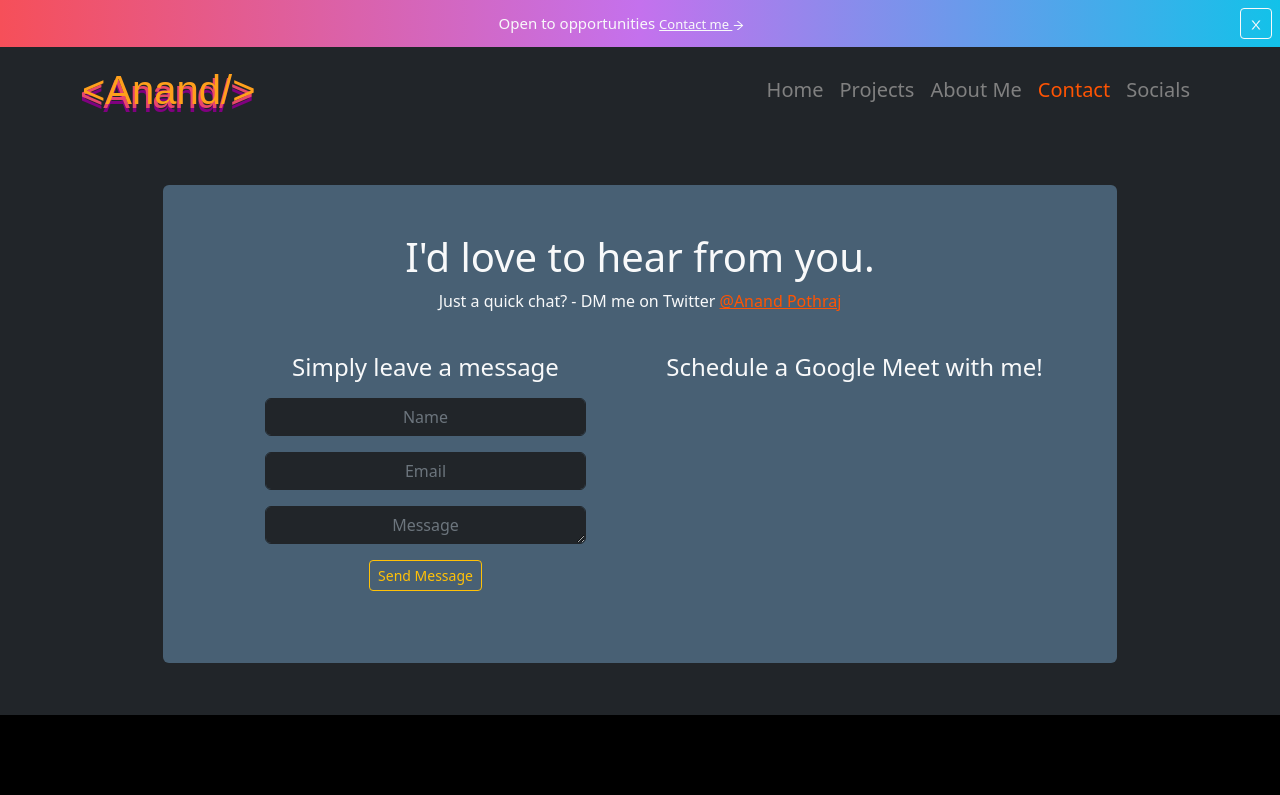
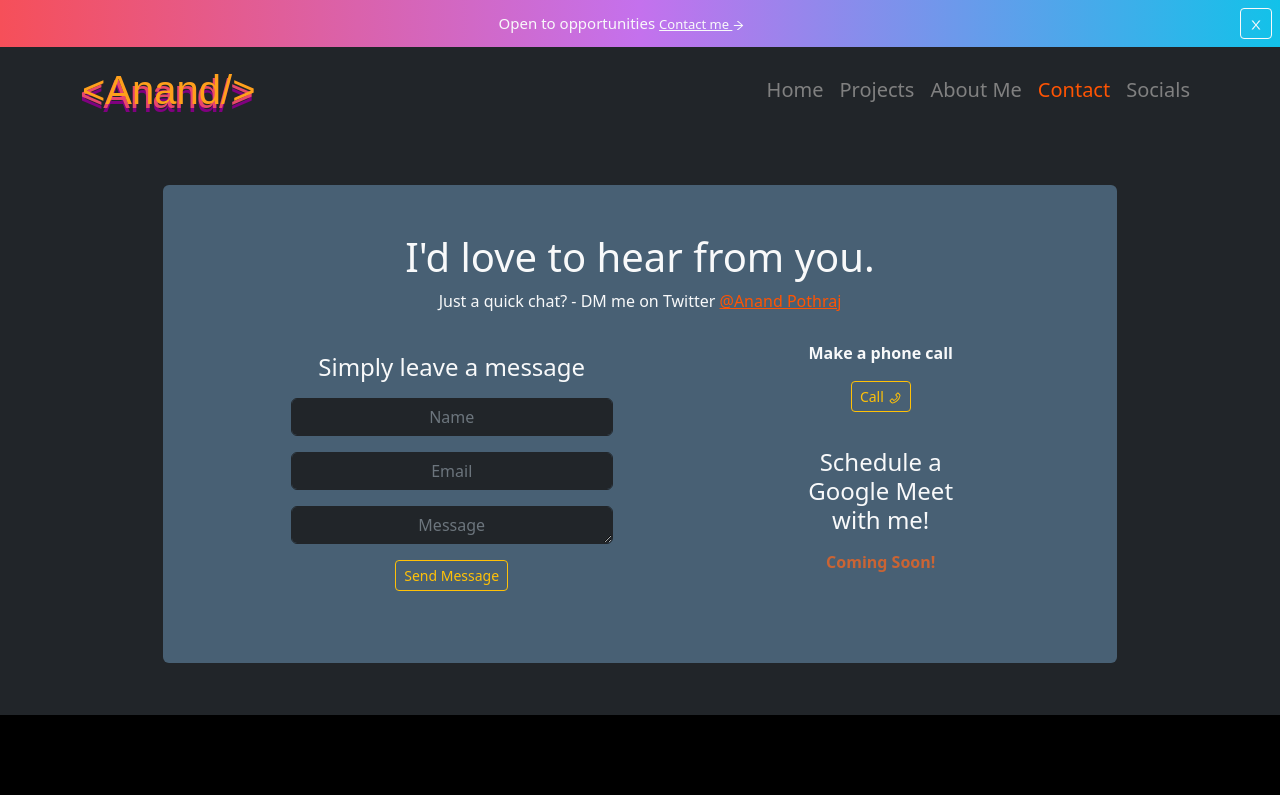
Before and after one commit to anandpothraj/portfolio-frontend, a React (Create React App) app: page /contact in a window 1280 px wide. Shown: the top 795 px of the page. Built offline with nearby package versions, Linux system fonts and the light colour scheme; a web font is replaced by a local one.

Commit message:
Added Make Call button

```diff
--- a/src/components/Contact/Contact.css
+++ b/src/components/Contact/Contact.css
@@ -10,8 +10,21 @@
 .flexColumn{
     flex-direction: row !important;
 }
+.textOrange{
+    color:#ca6434;
+    font-weight: bold;
+}
 .successText{
     color: #49d982;
+}
+.phoneBtn:hover{
+    color: black !important;
+}
+.phoneUrl:hover{
+    color: black !important;
+}
+.phoneIcon:hover{
+    color: black !important;
 }
 
 @media screen and (max-width: 1100px) {
--- a/src/components/Contact/Meet.js
+++ b/src/components/Contact/Meet.js
@@ -4,8 +4,9 @@ import './Contact.css';
 
 const Meet = () => {
   return (
-    <div className="col-12 col-md-6 mx-auto my-2 my-md-4">
+    <div className="col-12 col-md-6 mx-auto my-2 my-md-4 h-50">
       <h4 className="text-center mb-3">Schedule a Google Meet with me!</h4>
+      <p className='textOrange text-center'>Coming Soon!</p>
       {/* <InlineWidget/> */}
     </div>
   );
--- /dev/null
+++ b/src/components/Contact/PhoneCall.js
@@ -0,0 +1,14 @@
+import React from 'react';
+import { Button } from 'react-bootstrap';
+import { AiOutlinePhone } from 'react-icons/ai';
+
+const PhoneCall = () => {
+  return (
+    <div className='h-50 d-flex justify-content-center align-items-center flex-column'>
+        <p className='text-center' style={{fontWeight:"bold"}} >Make a phone call</p>
+        <Button variant="outline-warning" className='phoneBtn' size='sm'><a href="tel:8291229434" className='text-decoration-none text-warning phoneUrl'>Call <AiOutlinePhone className='phoneIcon'/></a></Button>
+    </div>
+  );
+};
+
+export default PhoneCall;
--- a/src/pages/Contact.js
+++ b/src/pages/Contact.js
@@ -4,6 +4,7 @@ import Twitter from '../components/Contact/Twitter';
 import ContactForm from '../components/Contact/ContactForm';
 import Meet from '../components/Contact/Meet';
 import ContactedSuccess from '../components/Contact/ContactedSuccess';
+import PhoneCall from '../components/Contact/PhoneCall';
 
 const Contact = () => {
   const [ contacted, setContacted ] = useState(false);
@@ -24,7 +25,10 @@ const Contact = () => {
           <Twitter/>
           <div className="d-flex w-100 flexColumn m-auto">
             <ContactForm setContacted={setContacted}/>
-            <Meet/>
+            <div className="d-flex flex-column">
+              <PhoneCall/>
+              <Meet/>
+            </div>
           </div>
         </>
       }
```
